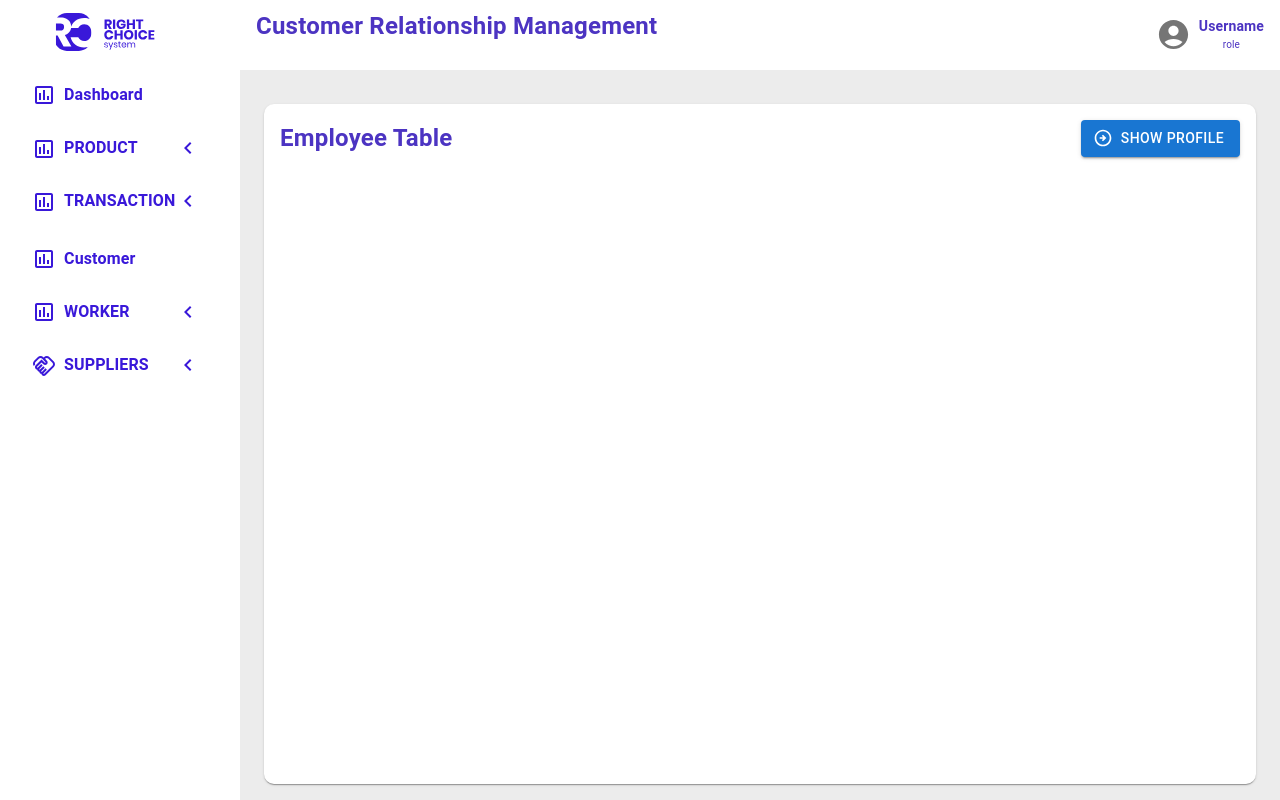
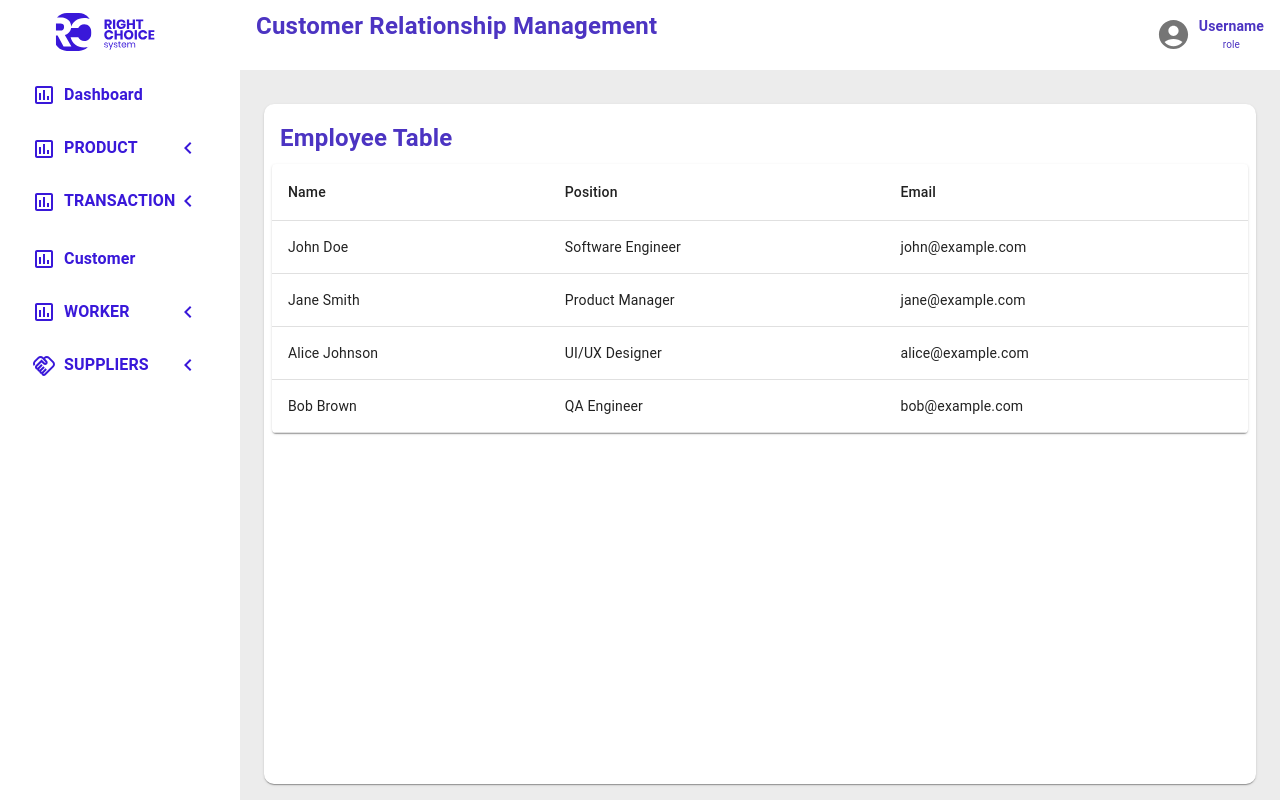
Before and after one commit to Christo-Hermawan/CRM, a Next.js app: page /user-management in a window 1280 px wide. Built offline with nearby package versions, Linux system fonts and the light colour scheme.

Commit message:
continue updating user-management page | selenium test

```diff
--- a/pages/_app.js
+++ b/pages/_app.js
@@ -7,7 +7,7 @@ function MyApp({ Component, pageProps }) {
   const router = useRouter();
 
   // List of paths where you don't want to include the layout
-  const noLayoutPages = ['/login'];
+  const noLayoutPages = ['/', '/login'];
 
   return noLayoutPages.includes(router.pathname) ? (
     <Component {...pageProps} />
--- a/pages/index.js
+++ b/pages/index.js
@@ -1,9 +1,8 @@
-import DashboardX from "./dashboard";
-
+import Login from "./login";
 const Dashboard = () => {
   return (
     <>
-    <DashboardX/>
+    <Login/>
     </>
   );
 };
--- a/pages/login/index.js
+++ b/pages/login/index.js
@@ -8,7 +8,7 @@ import TextField from "@mui/material/TextField";
 import Button from "@mui/material/Button";
 import { Typography } from "@mui/material";
 
-export default function SimplePaper() {
+export default function Login() {
   const [username, setUsername] = useState("");
   const [password, setPassword] = useState("");
   const router = useRouter(); // Inisialisasi router
@@ -17,7 +17,7 @@ export default function SimplePaper() {
     // Pemeriksaan kredensial sederhana (contoh hardcoded)
     if (username === "christo" && password === "admin") {
       // Redirect ke halaman home jika login berhasil
-      router.push("/");
+      router.push("/dashboard");
     } else {
       // Tambahkan logika untuk menangani kasus login gagal
       alert("Login failed. Please check your credentials.");
@@ -69,7 +69,7 @@ export default function SimplePaper() {
 
             {/* Box untuk memposisikan tombol ke pojok kanan */}
             <Box sx={{ display: "flex", justifyContent: "flex-end" }}>
-              <Button variant="outlined" size="large" onClick={handleLogin}>
+              <Button id="loginbtn" variant="outlined" size="large" onClick={handleLogin}>
                 Login
               </Button>
             </Box>
--- a/pages/user-management/index.js
+++ b/pages/user-management/index.js
@@ -7,11 +7,26 @@ import {
   Stack,
   styled,
   Typography,
+  Table,
+  TableBody,
+  TableCell,
+  TableContainer,
+  TableHead,
+  TableRow,
 } from "@mui/material";
 import ArrowCircleRightOutlinedIcon from "@mui/icons-material/ArrowCircleRightOutlined";
 import CloseIcon from "@mui/icons-material/Close";
 import { keyframes } from "@emotion/react";
 
+// Sample data for employees
+const employees = [
+  { id: 1, name: "John Doe", position: "Software Engineer", email: "john@example.com" },
+  { id: 2, name: "Jane Smith", position: "Product Manager", email: "jane@example.com" },
+  { id: 3, name: "Alice Johnson", position: "UI/UX Designer", email: "alice@example.com" },
+  { id: 4, name: "Bob Brown", position: "QA Engineer", email: "bob@example.com" },
+];
+
+// Styled component for Paper
 const Item = styled(Paper)(({ theme }) => ({
   backgroundColor: theme.palette.mode === "dark" ? "#1A2027" : "#fff",
   ...theme.typography.body2,
@@ -21,6 +36,7 @@ const Item = styled(Paper)(({ theme }) => ({
   borderRadius: 10,
 }));
 
+// Animations for slide in and out
 const slideIn = keyframes`
   from {
     transform: translateX(-100%);
@@ -39,6 +55,7 @@ const slideOut = keyframes`
   }
 `;
 
+// Animation for grid width expansion and collapse
 const expandWidth = keyframes`
   from {
     width: 100%;
@@ -57,30 +74,39 @@ const collapseWidth = keyframes`
   }
 `;
 
+// Styled components for animated grid items
 const AnimatedGridItem = styled(Grid)(({ show }) => ({
   animation: `${show ? slideIn : slideOut} 0.5s forwards`,
+  zIndex: show ? 10 : 1, // Keep it on top when visible
 }));
 
 const EmployeeGridItem = styled(Grid)(({ show }) => ({
   animation: `${show ? expandWidth : collapseWidth} 0.5s forwards`,
+  transition: "width 0.5s ease-in-out", // Smooth width transition
 }));
 
-export default function Dashboard(props) {
+export default function UserManagement() {
   const [showProfile, setShowProfile] = React.useState(false);
+  const [selectedEmployee, setSelectedEmployee] = React.useState(null);
 
-  const handleButtonClick = () => {
+  // Show employee profile panel with selected employee
+  const handleRowClick = (employee) => {
+    setSelectedEmployee(employee);
     setShowProfile(true);
   };
 
+  // Close employee profile panel
   const handleCloseClick = () => {
     setShowProfile(false);
+    setSelectedEmployee(null);
   };
 
   return (
     <>
       <Grid container spacing={2}>
+        {/* Employee Profile Panel */}
         <AnimatedGridItem item xs={4} show={showProfile}>
-          {showProfile && (
+          {showProfile && selectedEmployee && (
             <Item sx={{ height: "85vh" }}>
               <Stack
                 direction="row"
@@ -91,7 +117,7 @@ export default function Dashboard(props) {
                 <Typography
                   sx={{ fontWeight: 600, fontSize: "24px", color: "#4C34C2" }}
                 >
-                  Employee profile
+                  Employee Profile
                 </Typography>
                 <Button
                   variant="contained"
@@ -102,9 +128,16 @@ export default function Dashboard(props) {
                   Close
                 </Button>
               </Stack>
+              <Box marginTop={2}>
+                <Typography><strong>Name:</strong> {selectedEmployee.name}</Typography>
+                <Typography><strong>Position:</strong> {selectedEmployee.position}</Typography>
+                <Typography><strong>Email:</strong> {selectedEmployee.email}</Typography>
+              </Box>
             </Item>
           )}
         </AnimatedGridItem>
+
+        {/* Employee Table Panel */}
         <EmployeeGridItem item xs={showProfile ? 8 : 12} show={showProfile}>
           <Item sx={{ height: "85vh" }}>
             <Stack
@@ -118,22 +151,32 @@ export default function Dashboard(props) {
               >
                 Employee Table
               </Typography>
-              <Button
-                variant="contained"
-                startIcon={<ArrowCircleRightOutlinedIcon />}
-                onClick={handleButtonClick}
-              >
-                Show Profile
-              </Button>
             </Stack>
-            <Stack
-              direction="row"
-              spacing={2}
-              justifyContent="space-between"
-              margin={1}
-            >
-              {/* Table content goes here */}
-            </Stack>
+            <TableContainer component={Paper}>
+              <Table>
+                <TableHead>
+                  <TableRow>
+                    <TableCell>Name</TableCell>
+                    <TableCell>Position</TableCell>
+                    <TableCell>Email</TableCell>
+                  </TableRow>
+                </TableHead>
+                <TableBody>
+                  {employees.map((employee) => (
+                    <TableRow
+                      key={employee.id}
+                      hover
+                      onClick={() => handleRowClick(employee)}
+                      style={{ cursor: "pointer" }}
+                    >
+                      <TableCell>{employee.name}</TableCell>
+                      <TableCell>{employee.position}</TableCell>
+                      <TableCell>{employee.email}</TableCell>
+                    </TableRow>
+                  ))}
+                </TableBody>
+              </Table>
+            </TableContainer>
           </Item>
         </EmployeeGridItem>
       </Grid>
```
Also changed, not shown: 1 other file (tests, documents, lock files or other folders).
